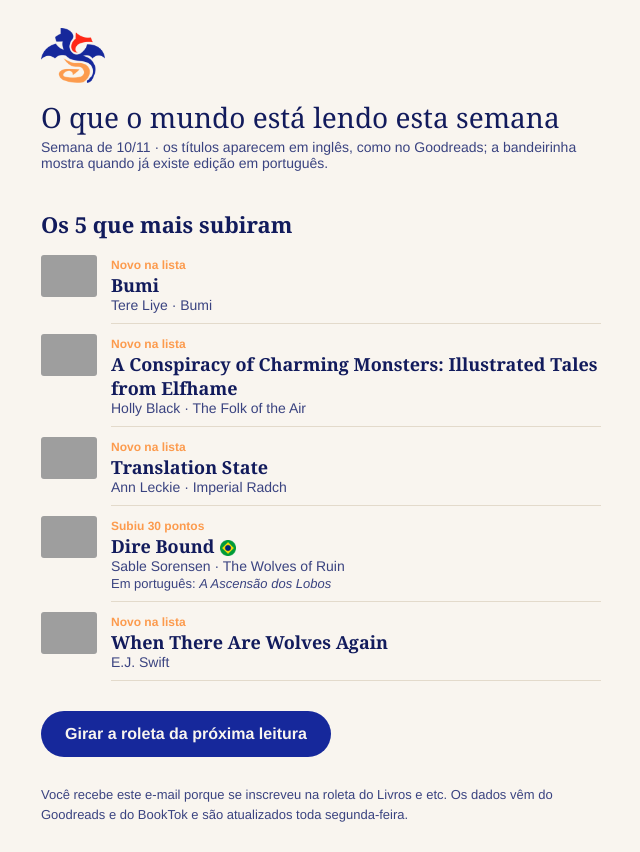
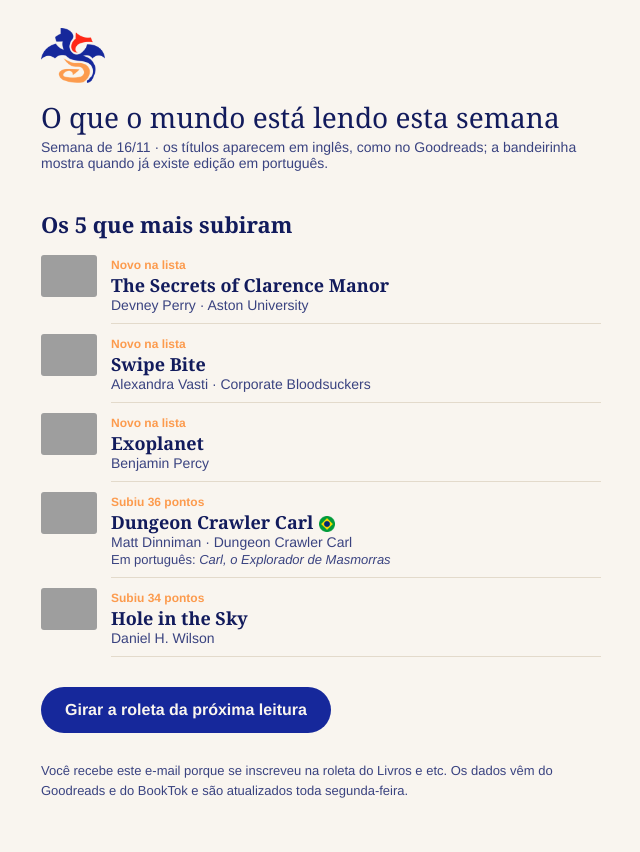
Before and after one commit to gabrielademarchi/roleta-leitura, a plain HTML site: page data/newsletter-preview.html in a window 1280 px wide. Shown: the whole page, without its empty margins (319-959 px from the left). After the commit the page ends 828 px from the top, so only its background shows below. Drawn offline with Linux system fonts and the light colour scheme; grey boxes are pictures that could not be loaded.

Commit message:
prévia da newsletter: 2026-11-16

```diff
--- a/data/newsletter-preview.html
+++ b/data/newsletter-preview.html
@@ -1,5 +1,5 @@
 <!DOCTYPE html>
-<html lang="pt-BR"><head><meta charset="utf-8"><meta name="viewport" content="width=device-width"><title>Em alta esta semana: Bumi e mais 4</title></head>
+<html lang="pt-BR"><head><meta charset="utf-8"><meta name="viewport" content="width=device-width"><title>Em alta esta semana: The Secrets of Clarence Manor e mais 4</title></head>
 <body style="margin:0;padding:0;background:#f9f5ef">
 <table role="presentation" width="100%" cellpadding="0" cellspacing="0" style="background:#f9f5ef">
 <tr><td align="center" style="padding:28px 16px">
@@ -7,53 +7,53 @@
   <tr><td style="padding-bottom:18px"><img src="https://gabrielademarchi.github.io/roleta-leitura/assets/logo.png" width="64" alt="Livros e etc" style="display:block"></td></tr>
   <tr><td>
     <h1 style="font-family:Georgia,'Times New Roman',serif;font-weight:400;font-size:28px;line-height:1.15;margin:0 0 6px">O que o mundo está lendo esta semana</h1>
-    <p style="margin:0 0 10px;font-size:14px;color:#3A4380">Semana de 10/11 · os títulos aparecem em inglês, como no Goodreads; a bandeirinha mostra quando já existe edição em português.</p>
+    <p style="margin:0 0 10px;font-size:14px;color:#3A4380">Semana de 16/11 · os títulos aparecem em inglês, como no Goodreads; a bandeirinha mostra quando já existe edição em português.</p>
   </td></tr>
 
   <tr><td><h2 style="font-family:Georgia,'Times New Roman',serif;font-weight:600;font-size:22px;margin:28px 0 6px;color:#121B5C">Os 5 que mais subiram</h2>
     <table role="presentation" width="100%" cellpadding="0" cellspacing="0">
 <tr>
-  <td width="56" valign="top" style="padding:10px 14px 10px 0"><img src="https://m.media-amazon.com/images/S/compressed.photo.goodreads.com/books/1383884931i/18759843.jpg" width="56" alt="" style="display:block;width:56px;border-radius:3px"></td>
+  <td width="56" valign="top" style="padding:10px 14px 10px 0"><img src="https://m.media-amazon.com/images/S/compressed.photo.goodreads.com/books/1786502117i/254503050.jpg" width="56" alt="" style="display:block;width:56px;border-radius:3px"></td>
   <td valign="top" style="padding:10px 0;border-bottom:1px solid #e3dacb">
     <span style="font-size:12px;color:#FC9B4E;font-weight:600">Novo na lista</span><br>
-    <a href="https://www.goodreads.com/book/show/18759843" style="font-family:Georgia,'Times New Roman',serif;font-size:18px;color:#121B5C;text-decoration:none;font-weight:600">Bumi</a>
-    <div style="font-size:14px;color:#3A4380">Tere Liye · Bumi</div>
+    <a href="https://www.goodreads.com/book/show/254503050" style="font-family:Georgia,'Times New Roman',serif;font-size:18px;color:#121B5C;text-decoration:none;font-weight:600">The Secrets of Clarence Manor</a>
+    <div style="font-size:14px;color:#3A4380">Devney Perry · Aston University</div>
 
   </td>
 </tr>
 <tr>
-  <td width="56" valign="top" style="padding:10px 14px 10px 0"><img src="https://m.media-amazon.com/images/S/compressed.photo.goodreads.com/books/1774451356i/249755067.jpg" width="56" alt="" style="display:block;width:56px;border-radius:3px"></td>
+  <td width="56" valign="top" style="padding:10px 14px 10px 0"><img src="https://m.media-amazon.com/images/S/compressed.photo.goodreads.com/books/1773198454i/247859785.jpg" width="56" alt="" style="display:block;width:56px;border-radius:3px"></td>
   <td valign="top" style="padding:10px 0;border-bottom:1px solid #e3dacb">
     <span style="font-size:12px;color:#FC9B4E;font-weight:600">Novo na lista</span><br>
-    <a href="https://www.goodreads.com/book/show/249755067" style="font-family:Georgia,'Times New Roman',serif;font-size:18px;color:#121B5C;text-decoration:none;font-weight:600">A Conspiracy of Charming Monsters: Illustrated Tales from Elfhame</a>
-    <div style="font-size:14px;color:#3A4380">Holly Black · The Folk of the Air</div>
+    <a href="https://www.goodreads.com/book/show/247859785" style="font-family:Georgia,'Times New Roman',serif;font-size:18px;color:#121B5C;text-decoration:none;font-weight:600">Swipe Bite</a>
+    <div style="font-size:14px;color:#3A4380">Alexandra Vasti · Corporate Bloodsuckers</div>
 
   </td>
 </tr>
 <tr>
-  <td width="56" valign="top" style="padding:10px 14px 10px 0"><img src="https://m.media-amazon.com/images/S/compressed.photo.goodreads.com/books/1673303646i/62873999.jpg" width="56" alt="" style="display:block;width:56px;border-radius:3px"></td>
+  <td width="56" valign="top" style="padding:10px 14px 10px 0"><img src="https://m.media-amazon.com/images/S/compressed.photo.goodreads.com/books/1793877993i/256792251.jpg" width="56" alt="" style="display:block;width:56px;border-radius:3px"></td>
   <td valign="top" style="padding:10px 0;border-bottom:1px solid #e3dacb">
     <span style="font-size:12px;color:#FC9B4E;font-weight:600">Novo na lista</span><br>
-    <a href="https://www.goodreads.com/book/show/62873999" style="font-family:Georgia,'Times New Roman',serif;font-size:18px;color:#121B5C;text-decoration:none;font-weight:600">Translation State</a>
-    <div style="font-size:14px;color:#3A4380">Ann Leckie · Imperial Radch</div>
+    <a href="https://www.goodreads.com/book/show/256792251" style="font-family:Georgia,'Times New Roman',serif;font-size:18px;color:#121B5C;text-decoration:none;font-weight:600">Exoplanet</a>
+    <div style="font-size:14px;color:#3A4380">Benjamin Percy</div>
 
   </td>
 </tr>
 <tr>
-  <td width="56" valign="top" style="padding:10px 14px 10px 0"><img src="https://m.media-amazon.com/images/S/compressed.photo.goodreads.com/books/1747439244i/234292648.jpg" width="56" alt="" style="display:block;width:56px;border-radius:3px"></td>
+  <td width="56" valign="top" style="padding:10px 14px 10px 0"><img src="https://m.media-amazon.com/images/S/compressed.photo.goodreads.com/books/1715780755i/211721806.jpg" width="56" alt="" style="display:block;width:56px;border-radius:3px"></td>
   <td valign="top" style="padding:10px 0;border-bottom:1px solid #e3dacb">
-    <span style="font-size:12px;color:#FC9B4E;font-weight:600">Subiu 30 pontos</span><br>
-    <a href="https://www.goodreads.com/book/show/234292648" style="font-family:Georgia,'Times New Roman',serif;font-size:18px;color:#121B5C;text-decoration:none;font-weight:600">Dire Bound</a><img src="https://gabrielademarchi.github.io/roleta-leitura/assets/flag-br.png" width="16" height="16" alt="em português" style="vertical-align:-3px;margin-left:6px">
-    <div style="font-size:14px;color:#3A4380">Sable Sorensen · The Wolves of Ruin</div>
-    <div style="font-size:13px;color:#3A4380;margin-top:2px">Em português: <em>A Ascensão dos Lobos</em></div>
+    <span style="font-size:12px;color:#FC9B4E;font-weight:600">Subiu 36 pontos</span><br>
+    <a href="https://www.goodreads.com/book/show/211721806" style="font-family:Georgia,'Times New Roman',serif;font-size:18px;color:#121B5C;text-decoration:none;font-weight:600">Dungeon Crawler Carl</a><img src="https://gabrielademarchi.github.io/roleta-leitura/assets/flag-br.png" width="16" height="16" alt="em português" style="vertical-align:-3px;margin-left:6px">
+    <div style="font-size:14px;color:#3A4380">Matt Dinniman · Dungeon Crawler Carl</div>
+    <div style="font-size:13px;color:#3A4380;margin-top:2px">Em português: <em>Carl, o Explorador de Masmorras</em></div>
   </td>
 </tr>
 <tr>
-  <td width="56" valign="top" style="padding:10px 14px 10px 0"><img src="https://m.media-amazon.com/images/S/compressed.photo.goodreads.com/books/1743819158i/217490523.jpg" width="56" alt="" style="display:block;width:56px;border-radius:3px"></td>
+  <td width="56" valign="top" style="padding:10px 14px 10px 0"><img src="https://m.media-amazon.com/images/S/compressed.photo.goodreads.com/books/1742307144i/223362313.jpg" width="56" alt="" style="display:block;width:56px;border-radius:3px"></td>
   <td valign="top" style="padding:10px 0;border-bottom:1px solid #e3dacb">
-    <span style="font-size:12px;color:#FC9B4E;font-weight:600">Novo na lista</span><br>
-    <a href="https://www.goodreads.com/book/show/217490523" style="font-family:Georgia,'Times New Roman',serif;font-size:18px;color:#121B5C;text-decoration:none;font-weight:600">When There Are Wolves Again</a>
-    <div style="font-size:14px;color:#3A4380">E.J. Swift</div>
+    <span style="font-size:12px;color:#FC9B4E;font-weight:600">Subiu 34 pontos</span><br>
+    <a href="https://www.goodreads.com/book/show/223362313" style="font-family:Georgia,'Times New Roman',serif;font-size:18px;color:#121B5C;text-decoration:none;font-weight:600">Hole in the Sky</a>
+    <div style="font-size:14px;color:#3A4380">Daniel H. Wilson</div>
 
   </td>
 </tr></table></td></tr>
```
